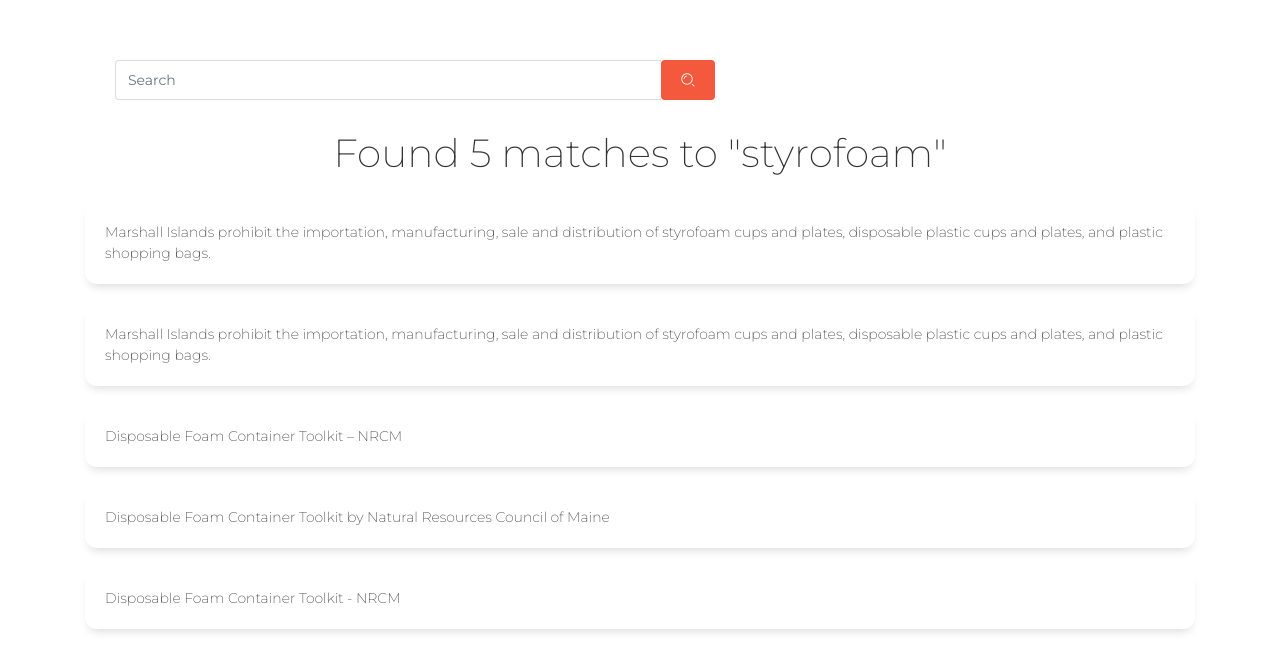
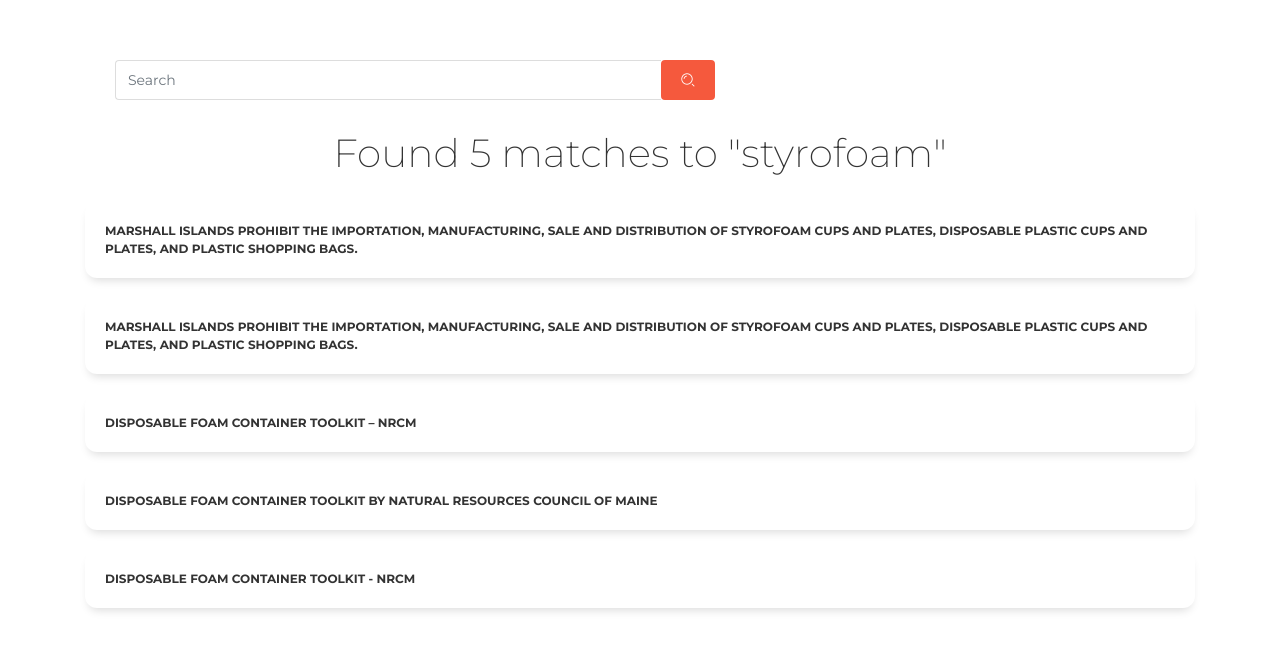
Before and after one commit to gguzman89/search-ppc, a React (Create React App) app: page /results in a window 1280 px wide. Shown: the part 150-800 px from the top of the page. Built offline with nearby package versions, Linux system fonts and the light colour scheme.

Commit message:
fix default page, light upcards

```diff
--- a/src/components/results/CardsResults.js
+++ b/src/components/results/CardsResults.js
@@ -11,27 +11,27 @@ export default class CardsResults extends Component {
 			<>
 				<Card>
 					<CardBody>
-						Marshall Islands prohibit the importation, manufacturing, sale and distribution of styrofoam cups and plates, disposable plastic cups and plates, and plastic shopping bags.
+						<h6> Marshall Islands prohibit the importation, manufacturing, sale and distribution of styrofoam cups and plates, disposable plastic cups and plates, and plastic shopping bags.</h6>
 					</CardBody>
 				</Card>
 				<Card>
 					<CardBody>
-						Marshall Islands prohibit the importation, manufacturing, sale and distribution of styrofoam cups and plates, disposable plastic cups and plates, and plastic shopping bags.
+					<h6>Marshall Islands prohibit the importation, manufacturing, sale and distribution of styrofoam cups and plates, disposable plastic cups and plates, and plastic shopping bags.</h6>
 					</CardBody>
 				</Card>
 				<Card>
 					<CardBody>
-						Disposable Foam Container Toolkit – NRCM
+					<h6>Disposable Foam Container Toolkit – NRCM</h6>
 					</CardBody>
 				</Card>
 				<Card>
 					<CardBody>
-						Disposable Foam Container Toolkit by Natural Resources Council of Maine
+					<h6>Disposable Foam Container Toolkit by Natural Resources Council of Maine</h6>
 					</CardBody>
 				</Card>
 				<Card>
 					<CardBody>
-						Disposable Foam Container Toolkit - NRCM
+					<h6>Disposable Foam Container Toolkit - NRCM</h6>
 					</CardBody>
 				</Card>
 			</>
--- a/src/index.js
+++ b/src/index.js
@@ -8,7 +8,7 @@ import "./assets/css/bootstrap.min.css";
 import "./assets/css/paper-kit.css";
 import "./assets/demo/demo.css";
 // pages
-import Index from "./views/Index.js";
+// import Index from "./views/Index.js";
 // import NucleoIcons from "./views/NucleoIcons.js";
 // import LandingPage from "./views/examples/LandingPage.js";
 // import ProfilePage from "./views/examples/ProfilePage.js";
@@ -20,7 +20,7 @@ import ResultsPage from "./pages/ResultsPage";
 ReactDOM.render(
   <BrowserRouter>
     <Switch>
-      <Route path="/index" render={props => <Index {...props} />} />
+      {/* <Route path="/index" render={props => <Index {...props} />} /> */}
       <Route path="/search" render={props => <SearchPage {...props} />} />
       <Route path="/results" render={props => <ResultsPage {...props} />} />
       {/* <Route
@@ -39,7 +39,7 @@ ReactDOM.render(
         path="/register-page"
         render={props => <RegisterPage {...props} />}
       /> */}
-      <Redirect to="/index" />
+      <Redirect to="/search" />
     </Switch>
   </BrowserRouter>,
   document.getElementById("root")
```
